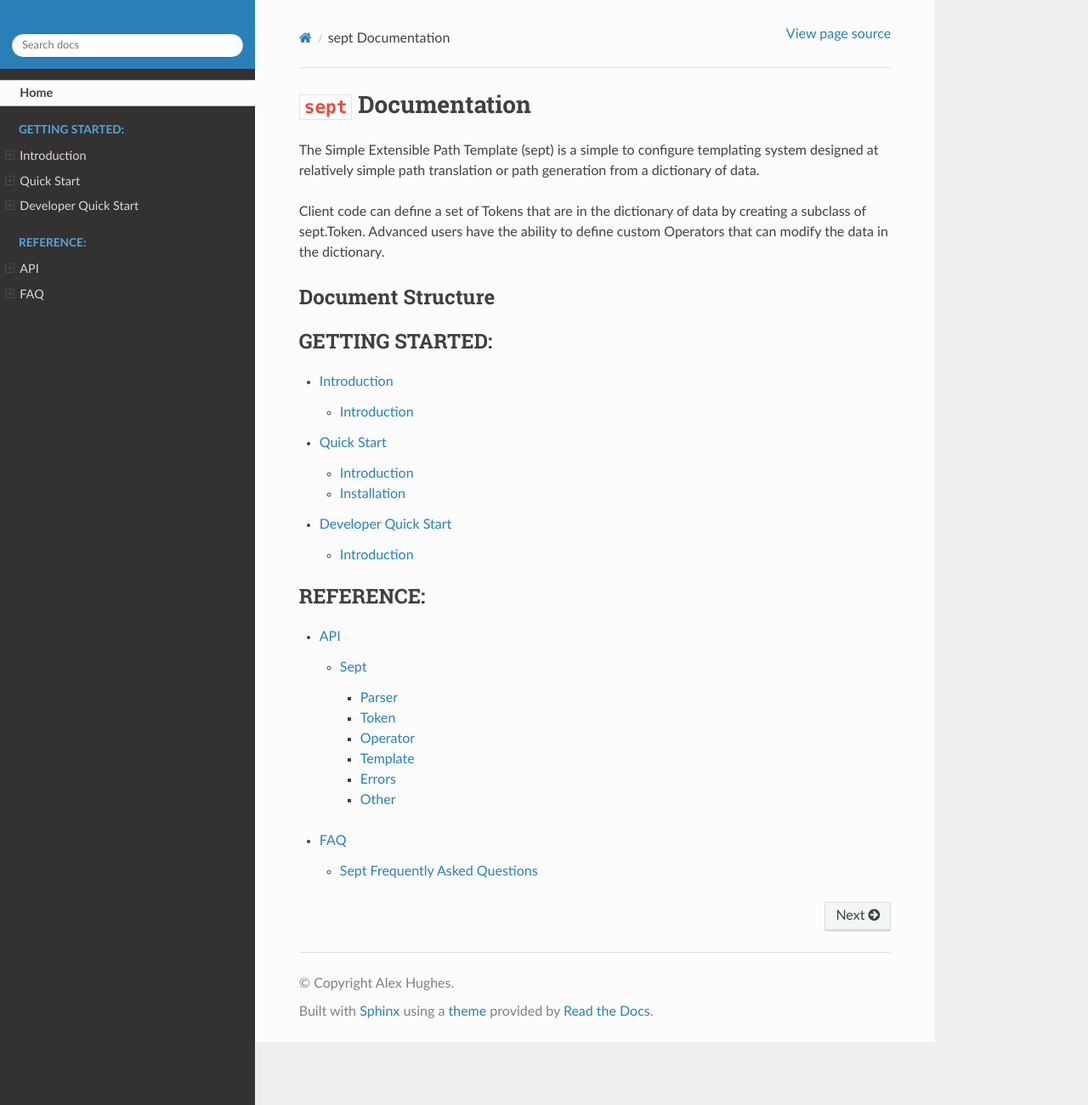
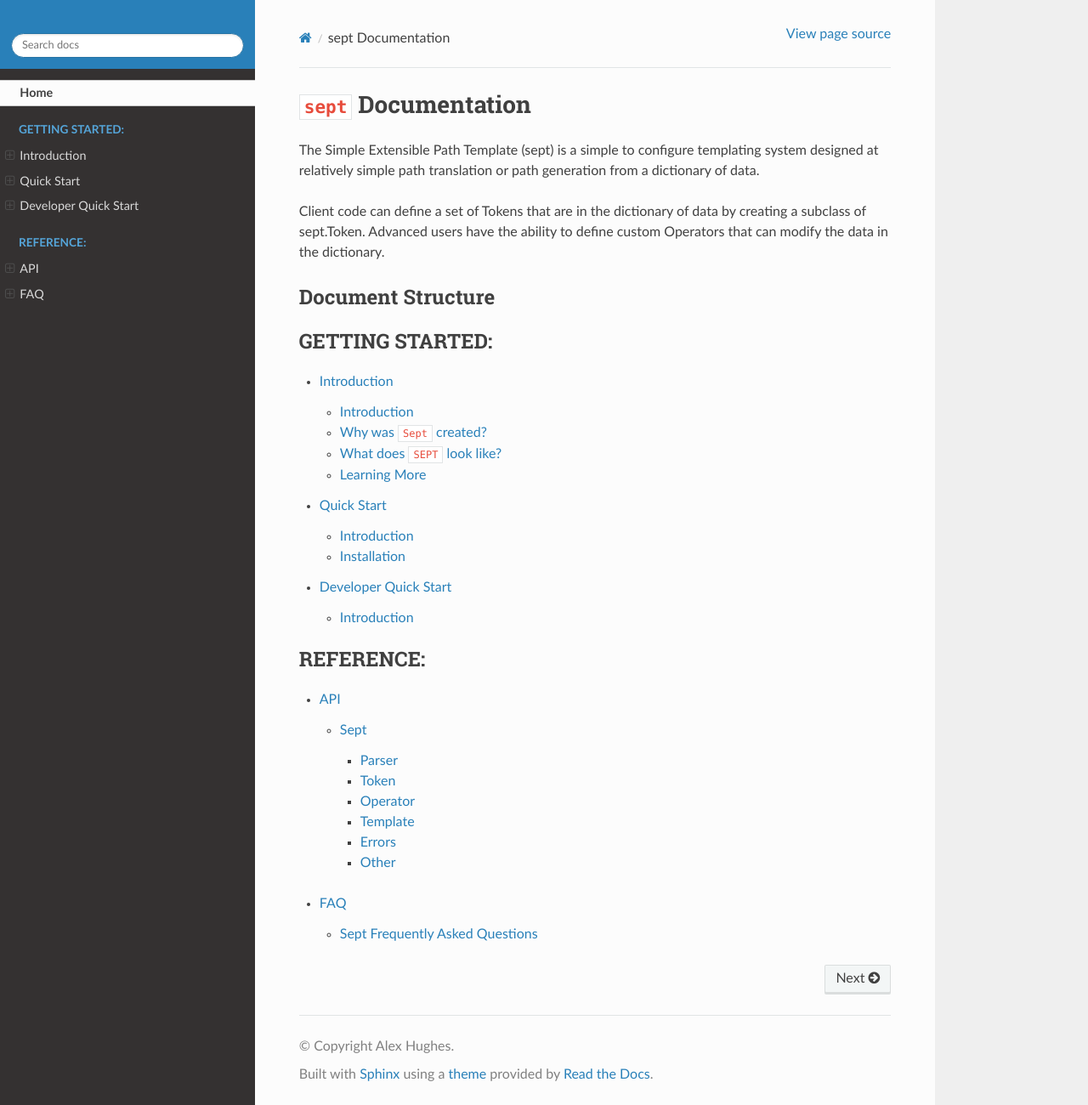
Before and after one commit to Ahuge/sept, a Sphinx documentation site: the page built from docs/index.rst, in a window 1280 px wide and 1300 px high. Shown: the whole window at 85% size. Built offline with Sphinx 7.4.7 and the Read the Docs theme 2.0.0, drawn with Linux system fonts in a browser that asks for light colours; some of the changed lines change nothing that is shown.

Commit message:
Flesh out the first introduction page

```diff
--- a/docs/introduction/introduction.rst
+++ b/docs/introduction/introduction.rst
@@ -1,10 +1,49 @@
-===============================
+=========================================
 ``Sept``: Simple Extensible Path Template
-===============================
+=========================================
 
 Introduction
-===================
+============
 
 ``Sept`` is a simple to configure templating system designed at relatively simple path translation or path generation from a dictionary of data.
 
 With ``Sept``, non developers can modify templates that will allow them to conform to a wide range of file naming requirements.
+
+Why was ``Sept`` created?
+=========================
+Sept was created due to a problem that I have experienced several times thoughout my time in the visual effects industry.
+
+A visual effects studios will be working on several projects at the same time, often from different movies studios. Each of these movie studios will have very strict naming conventions that the visual effects studio will have to conform to when delivering finished work back.
+
+Many legacy visual effects studios will often write automation software that relies on specific strict naming, often with critical differences from the movie studio's requirements.
+Because of this, the visual effects studios will usually work with a standardized internal naming scheme and will provide a way to customize renaming the files before they leave.
+Sometimes this is a complex templating language, often built on top of languages like `jinj2 <https://palletsprojects.com/p/jinja/>`_, which while powerful, almost requires you to know how to program in python just to make it syntactically correct.
+Other times, studios may just rely on batch renaming tools and a poor employee having to rename things by hand.
+
+In all cases, this method and the specifics of implementation are propriatry and must be learned by employees joining the company.
+``SEPT`` proposes a standard baseline template language that can be used across any studio that wishes to accept it.
+
+In addition to the language syntax, ``SEPT`` also provides a set of modular graphical components that can be used to get developers up and running quickly.
+
+What does ``SEPT`` look like?
+=============================
+
+At a barebones level, ``SEPT`` is a ``Token`` surrounded by two sets of open and close brackets.
+.. code-block:: python
+
+   My name is {{name}} and my job is {{job}}
+
+When you get more complex with ``SEPT``, you may see the use of an ``Operator`` in front of the ``Token``.
+The syntax for this is a small step up, instead of putting your ``Token`` within the brackets, you first write your ``Operator`` followed by a full colon ``:`` and then your ``Token``
+.. code-block::
+
+   My name is {{upper:name}} and my job is {{lower:job}}
+
+In the above example you see usage of :ref:`lower-token-api<lower>` and :ref:`upper-token-api<upper>`
+There are several different ``Operator`` keywords that are provided by this library, however developers can include their own custom ``Operator`` functions depending on the specific use case.
+
+Learning More
+=============
+If you would like to learn more, we have a :ref:`developer-introduction<developer introduction>` and :ref:`non-developer-introduction<user introduction>`
+
+You can also visit the :ref:`api<Api Reference Page>`.
```
